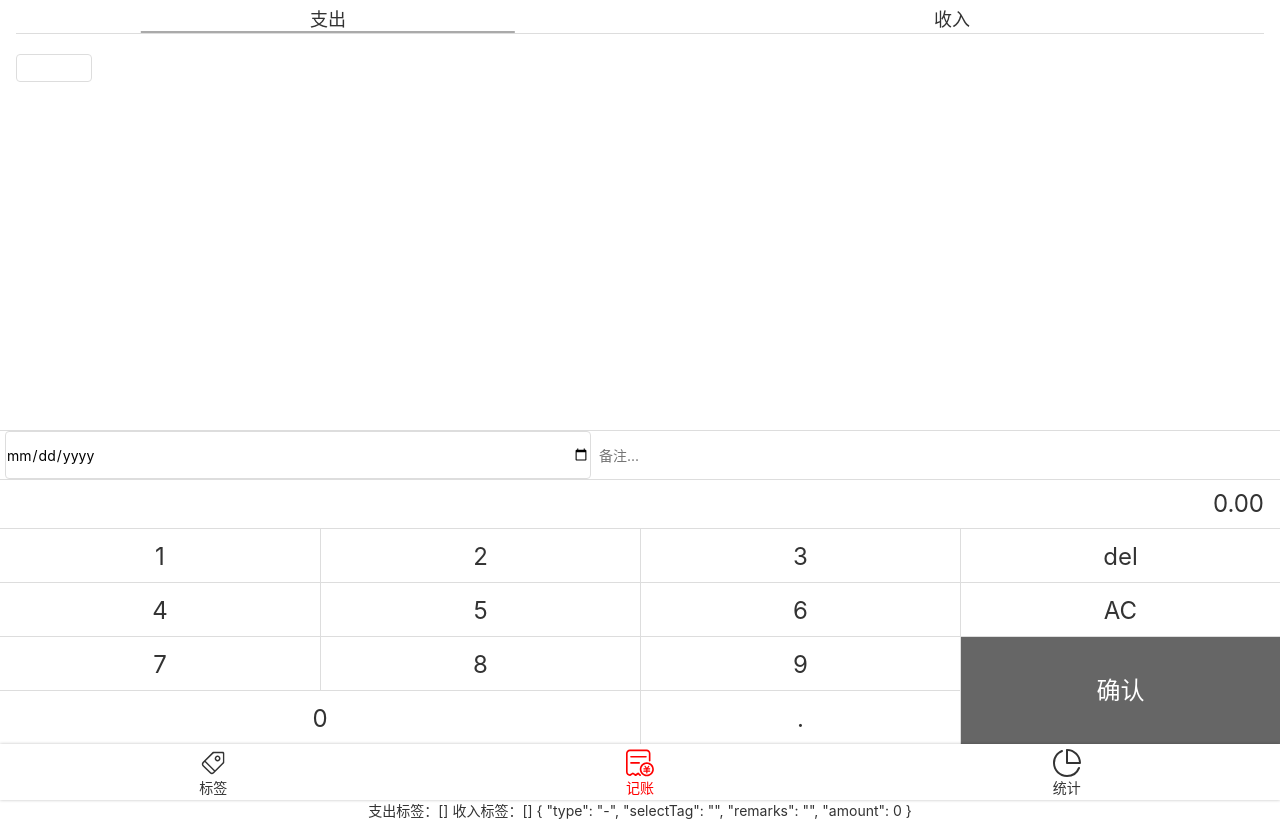
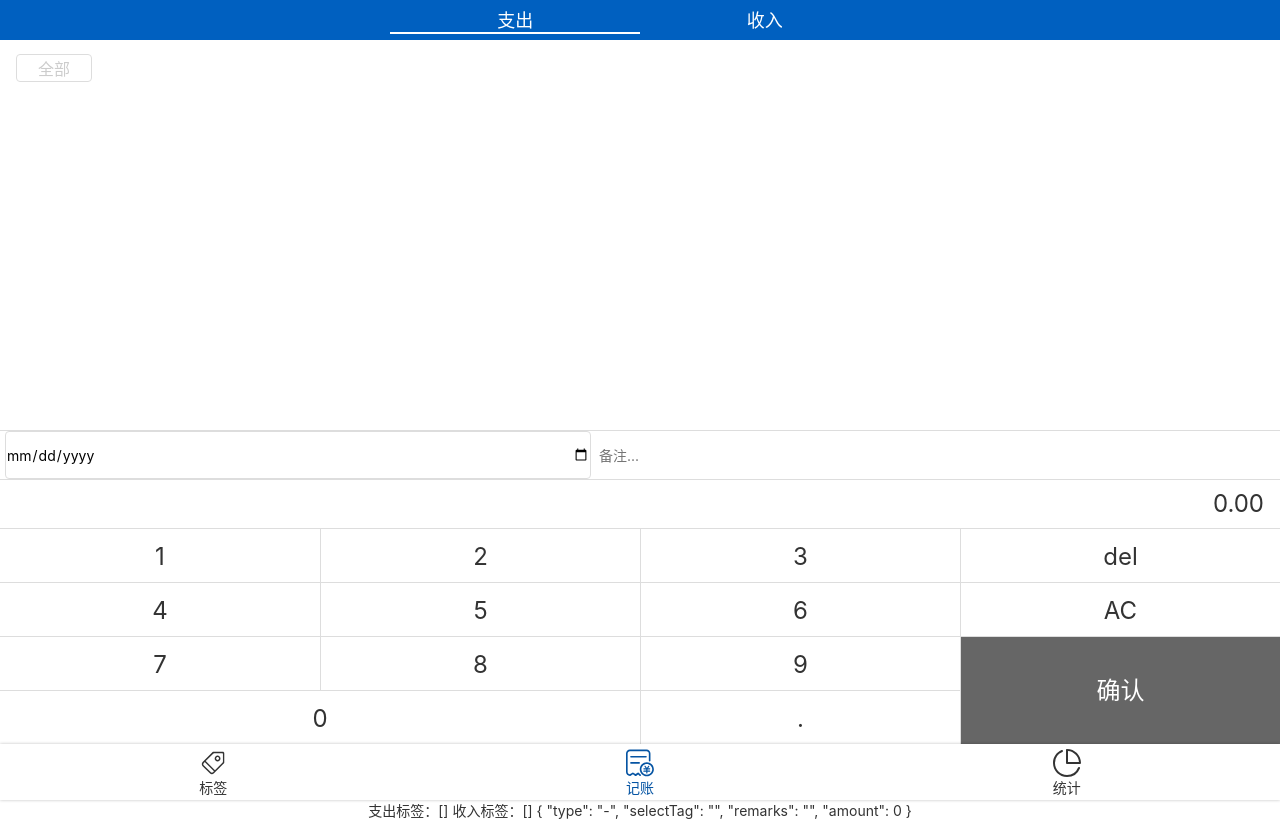
Before and after one commit to ml1234256/zhuzhu-money, a Vue app: page /#/money in a window 1280 px wide. Built offline with nearby package versions, Linux system fonts and the light colour scheme.

Commit message:
实现编辑标签页面

```diff
--- a/src/assets/styles/helper.scss
+++ b/src/assets/styles/helper.scss
@@ -13,7 +13,7 @@ $font-song: Georgia, "Nimbus Roman No9 L", "Songti SC", "Noto Serif CJK SC",
   "AR PL UMing CN", "AR PL UMing HK", "AR PL UMing TW", "AR PL UMing TW MBE",
   PMingLiU, MingLiU, serif;
 
-$color-highlight: #f00;
+$color-highlight: rgb(5, 84, 163);
 $color-border: #ddd;
 
 $height-number: 54px;
--- a/src/components/Icon.vue
+++ b/src/components/Icon.vue
@@ -1,6 +1,6 @@
 <template>
     <svg class="icon">
-        <use :xlink:href="'#'+iconName" />
+        <use :xlink:href="'#'+name" />
     </svg>
 </template>
 
@@ -14,7 +14,7 @@
 
     export default{
         name: 'Icon',
-        props: ['iconName']
+        props: ['name']
     }
 </script>
 
--- a/src/components/Money/Tags.vue
+++ b/src/components/Money/Tags.vue
@@ -2,12 +2,14 @@
             <div class="tagBox">
 
                 <ul class="tagList">
-                    <li v-for="tag in dataSource" :key="tag" :class="{selected: selectedTag === tag}" @click="toggle(tag)">{{tag}}</li>
-                    <li class="addTag" @click="addTag">
-                        <!-- <router-link to="/labels" class="item" active-class="selected">+</router-link> -->
+                    <li v-for="tag in dataSource" :key="tag.id" :class="{selected: selectedTag === tag.name}" @click="toggle(tag.name)">
+                        {{tag.name}}
+                    </li>
+                    <li class="addTag">
+                        <router-link to="/labels" class="edit">全部</router-link>
                     </li>
                 </ul>
-                <!-- <button class="addTag">新增标签</button> -->
+                <!-- <button @click="addTag">新增标签</button> -->
             </div>
 </template>
 
@@ -20,28 +22,16 @@
         selectedTag = '';
         @Prop(Array) readonly dataSource: string[] | undefined;
 
-        toggle(tag: string) {
-            if (this.selectedTag === tag) {
+        toggle(name: string) {
+            console.log('toggle');
+            if (this.selectedTag === name) {
                 this.selectedTag = '';
             } else{
-                this.selectedTag = tag;
+                this.selectedTag = name;
             }
             this.$emit('update:value', this.selectedTag)
         }
-        addTag() {
-            const tagName = window.prompt('请输入标签名');
-            console.log(this.dataSource);
-            if(tagName === '' || tagName === null) {
-                return;
-            } else if(this.dataSource){
-                if(this.dataSource.indexOf(tagName) >= 0) {
-                    window.alert('标签已存在');
-                }else{
-                    this.$emit('update:dataSource', tagName);
-                    // this.$emit('update:dataSource', [...this.dataSource, tagName]);
-                }
-            }
-        }
+
     }
 </script>
 <style lang="scss" scoped>
@@ -67,8 +57,8 @@
                 background-color: #666;
                 color: #fff;
             }
-            &.addTag {
-                font-size: 28px;
+            >.edit {
+                color: #ccc;
             }
         }
     }
--- a/src/components/Money/Types.vue
+++ b/src/components/Money/Types.vue
@@ -28,23 +28,28 @@
 @import "~@/assets/styles/helper.scss";
     .types {
         display: flex;
+        justify-content: center;
         align-items: center;
+        background-color: rgb(0,96,192);
         font-size:18px;
         height:40px;
         padding: 0 16px;
         >li {
-            border-bottom: 1px solid $color-border;
-            width:50%;
+            // border: 1px solid $color-border;
+            color: #fff;
+            width:20%;
             position: relative;
             &.selected::after {
                 content: '';
                 position:absolute;
-                left: 50%;
                 bottom:0;
-                transform: translateX(-50%);
-                width: 60%;
+                left: 0;
+                width: 100%;
+                // left: 50%;
+                // transform: translateX(-50%);
+                // width: 60%;
                 height: 2px;
-                background-color: #aaa;
+                background-color: #fff;
             }
         }
     }
--- a/src/components/Nav.vue
+++ b/src/components/Nav.vue
@@ -1,17 +1,17 @@
 <template>
     <nav>
       <router-link to="/labels" class="item" active-class="selected">
-      <Icon icon-name="label" />
+      <Icon name="label" />
       标签
       </router-link>
 
       <router-link to="/money" class="item" active-class="selected">
-      <Icon icon-name="money" />
+      <Icon name="money" />
       记账
       </router-link>
 
       <router-link to='/statistics' class="item" active-class="selected">
-      <Icon icon-name="statistics" />
+      <Icon name="statistics" />
       统计
       </router-link>
 
@@ -19,13 +19,8 @@
 </template>
 
 <script lang="ts">
-    import Icon from "@/components/Icon.vue";
     export default {
         name: 'Nav',
-        components: {
-            Icon
-        }
-
     }
 </script>
 
--- /dev/null
+++ b/src/lib/createId.ts
@@ -0,0 +1,9 @@
+let id: number = parseInt(window.localStorage.getItem('_idMax') || '0');
+function createId() {
+    id++;
+    window.localStorage.setItem('_idMax', id.toString());
+    return id;
+}
+
+
+export default createId;
--- a/src/main.ts
+++ b/src/main.ts
@@ -4,10 +4,13 @@ import './registerServiceWorker'
 import router from './router'
 import store from './store'
 import Layout from '@/components/Layout.vue';
+import Icon from "@/components/Icon.vue";
+
 
 Vue.config.productionTip = false
 
 Vue.component('Layout', Layout);
+Vue.component('Icon', Icon);
 
 new Vue({
   router,
--- a/src/models/tagListModel.ts
+++ b/src/models/tagListModel.ts
@@ -1,15 +1,17 @@
-const localStorageKeyName = {'expend': 'expendTagList', 'income': 'incomeTagList'};
-// type Tag = {
-//     id: string;
-//     name: string;
-// }
+import createId from '@/lib/createId.ts';
+
+const localStorageKeyName = { 'expend': 'expendTagList', 'income': 'incomeTagList' };
+type Tag = {
+    id: string;
+    name: string;
+}
 type tagListModel = {
-    dataExpend: string[];
-    dataIncome: string[];
+    dataExpend: Tag[];
+    dataIncome: Tag[];
     fetch: () => void;
     save: () => void;
     create: (name: string) => 'success' | 'duplicated';
-    update: (id: string, name: string) => 'success' | 'not found';
+    update: (id: string, name: string) => 'success' | 'duplicated' | 'not found';
     remove: (id: string) => boolean;
 }
 const tagListModel: tagListModel = {
@@ -24,12 +26,42 @@ const tagListModel: tagListModel = {
         window.localStorage.setItem(localStorageKeyName['income'], JSON.stringify(this.dataIncome));
     },
     create(name: string) {
+        const names = this.dataExpend.map(item => item.name);
+        if (names.indexOf(name) >= 0) {
+            return 'duplicated';
+        }
+        const id = createId().toString();
+        this.dataExpend.push({ id, name });
+        this.save()
         return 'success';
     },
     update(id: string, name: string) {
-        return 'success';
+        const idList = this.dataExpend.map(item => item.id);
+        if (idList.indexOf(id) >= 0) {
+            const names = this.dataExpend.map(item => item.name);
+            if (names.indexOf(name) >= 0) {
+                return 'duplicated'
+            } else {
+                const tag = this.dataExpend.filter(item => item.id === id)[0];
+                tag.name = name;
+                this.save();
+                return 'success';
+            }
+        } else {
+            return 'not found';
+        }
+
     },
     remove(id: string) {
+        let index = -1;
+        for (let i = 0; i < this.dataExpend.length; i++) {
+            if (this.dataExpend[i].id === id) {
+                index = i;
+                break;
+            }
+        }
+        this.dataExpend.splice(index, 1);
+        this.save();
         return true;
     }
 };
--- a/src/views/Labels.vue
+++ b/src/views/Labels.vue
@@ -1,19 +1,98 @@
 <template>
     <div>
         <layout>
-            Labels
+            <types :type.sync="type"/>
+            <ul class="tag-list">
+                <li v-for="tag in currentTagList" :key="tag.id">
+                    <span>{{tag.name}}</span>
+                    <div class='edit'>
+                        <div @click="editTag(tag.id)"><Icon name="edit" /></div>
+                        <div class='remove' @click="removeTag(tag.id)"><Icon name="remove" /></div>
+                    </div>
+
+                </li>
+            </ul>
+            <button @click="createTag">新增标签</button>
         </layout>
     </div>
 </template>
 
 <script lang="ts">
     import Vue from 'vue';
+    import { Component} from 'vue-property-decorator';
+    import Types from '@/components/Money/Types.vue';
+    import tagListModel from "@/models/tagListModel.ts";
 
-    export default Vue.extend({
+    tagListModel.fetch();
 
+    @Component({
+        components: {Types}
     })
+    export default class Labels extends Vue{
+        type = '-';
+        expendTagList = tagListModel.dataExpend;
+        incomeTagList = tagListModel.dataIncome;
+         get currentTagList() {
+            if(this.type === '+'){
+                return this.incomeTagList;
+            }
+            return this.expendTagList;
+        }
+        createTag() {
+            const tagName = window.prompt('请输入标签名');
+            if(tagName === '' || tagName === null) {
+                return;
+            } else {
+                const message = tagListModel.create(tagName);
+                if (message === 'duplicated') {
+                    window.alert('标签已存在');
+                } else {
+                    window.alert('添加成功');
+                }
+            }
+        }
+        editTag(id: string) {
+            const name = window.prompt('重命名');
+             if(name === '' || name === null) {
+                return;
+            } else {
+                const message = tagListModel.update(id, name);
+                if (message === 'duplicated') {
+                    window.alert('标签名重复');
+                } else if (message === 'success') {
+                    window.alert('修改成功');
+                }
+            }
+        }
+        removeTag(id: string) {
+            tagListModel.remove(id);
+        }
+
+    }
 </script>
 
 <style lang="scss" scoped>
-
+@import "~@/assets/styles/helper.scss";
+.tag-list{
+    > li {
+        display: flex;
+        justify-content: space-between;
+        align-items: center;
+        border-bottom: 1px solid $color-border;
+        height: 40px;
+        font-size: 16px;
+        padding: 0 12px 0 16px;
+    }
+}
+ .edit{
+        display: flex;
+        align-items: center;
+        > div {
+            padding-left: 8px;
+        }
+    }
+.remove {
+    font-size: 20px;
+    color: #f00;
+}
 </style>
--- a/src/views/Money.vue
+++ b/src/views/Money.vue
@@ -2,7 +2,7 @@
     <div>
         <Layout>
             <Types :type.sync="record.type" />
-            <Tags :data-source="currentTagList" @update:dataSource="onUpdateCurrentTagList" @update:value="onUpdateTags"/>
+            <Tags :data-source="currentTagList"  @update:value="onUpdateTags"/>
             <Remarks :value.sync="record.remarks" />
             <NumberPad @update:output="onUpdateMount" @submit="saveRecord"/>
         </Layout>
@@ -21,7 +21,7 @@
     import NumberPad from "@/components/Money/NumberPad.vue";
     import recordListModel from "@/models/recordListModel.ts";
     import tagListModel from "@/models/tagListModel.ts";
-    console.log(111);
+
     const recordList = recordListModel.fetch();
     tagListModel.fetch();
 
@@ -31,8 +31,8 @@
         }
     })
     export default class Money extends Vue{
-        // expendTags: string[] = ['餐饮', '交通', '购物', '服饰鞋包', '学习', '租房', '话费', '医疗', '其他'];
-        // incomeTags: string[] = ['工资', '理财', '兼职', '补助', '其他'];
+        // expendTagDefault: string[] = ['餐饮', '交通', '购物', '服饰鞋包', '学习', '租房', '话费', '医疗'];
+        // incomeTagDefault: string[] = ['工资', '理财', '兼职', '补助'];
         recordList: RecordItem[] = recordList;
         record: RecordItem = {
             type: '-',
@@ -52,11 +52,6 @@
         //     this.currentTagList = value;
         // }
 
-        onUpdateCurrentTagList(value: string) {
-            // console.log(value);
-            this.currentTagList.push(value);
-            tagListModel.save();
-        }
 
         onUpdateTags(value: string){
             this.record.selectTag = value;
```
Also changed, not shown: src/assets/icons/edit.svg (added), src/assets/icons/remove.svg (added).
